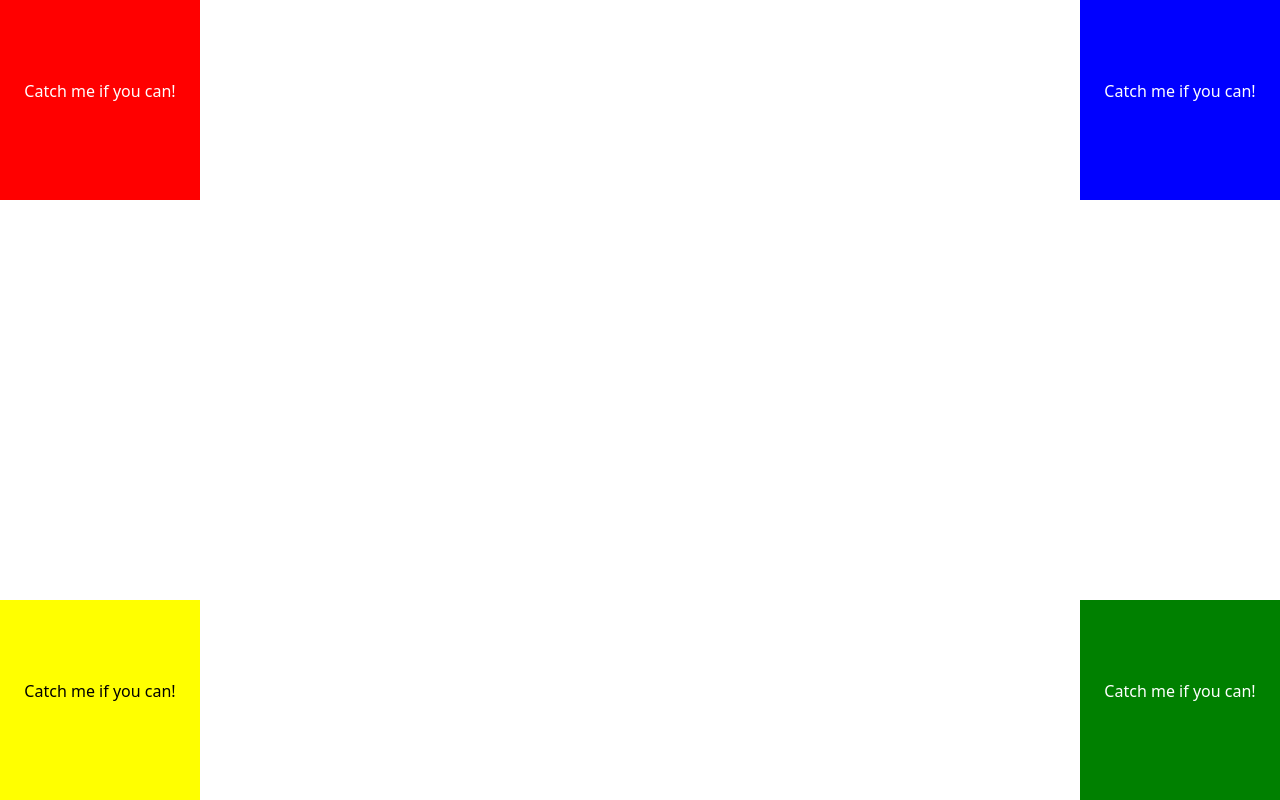
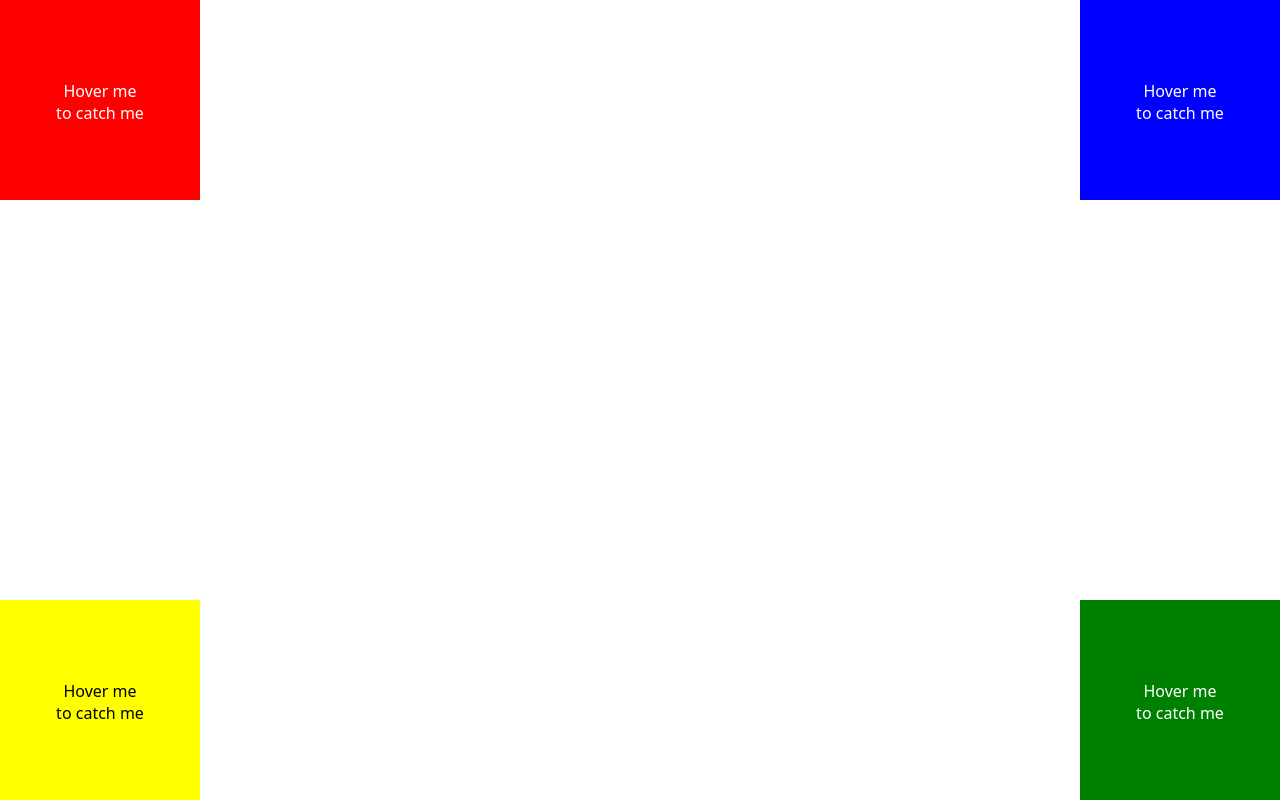
Before and after one commit to prajularavichandran/catch-me-if-you-can, a plain HTML site: page index.html in a window 1280 px wide. Drawn offline with Linux system fonts and the light colour scheme.

Commit message:
TextChange.html
Changed the text that is displayed in the boxes.

```diff
--- a/index.html
+++ b/index.html
@@ -8,9 +8,9 @@
     <link rel="icon" type="image" href="https://encrypted-tbn0.gstatic.com/images?q=tbn:ANd9GcQB6qumMGjSbCVlmlxePG2xWqeGNI42yKr0pQ&s">
 </head>
 <body>
-    <section class="red-box"><p>Catch me if you can!</p></section>
-    <section class="blue-box"><p>Catch me if you can!</p></section>
-    <section class="green-box"><p>Catch me if you can!</p></section>
-    <section class="yellow-box"><p>Catch me if you can!</p></section>
+    <section class="red-box"><p>Hover me <br> to catch me</p></section>
+    <section class="blue-box"><p>Hover me <br> to catch me</p></section>
+    <section class="green-box"><p>Hover me <br> to catch me</p></section>
+    <section class="yellow-box"><p>Hover me <br> to catch me</p></section>
 
 </html>
```
